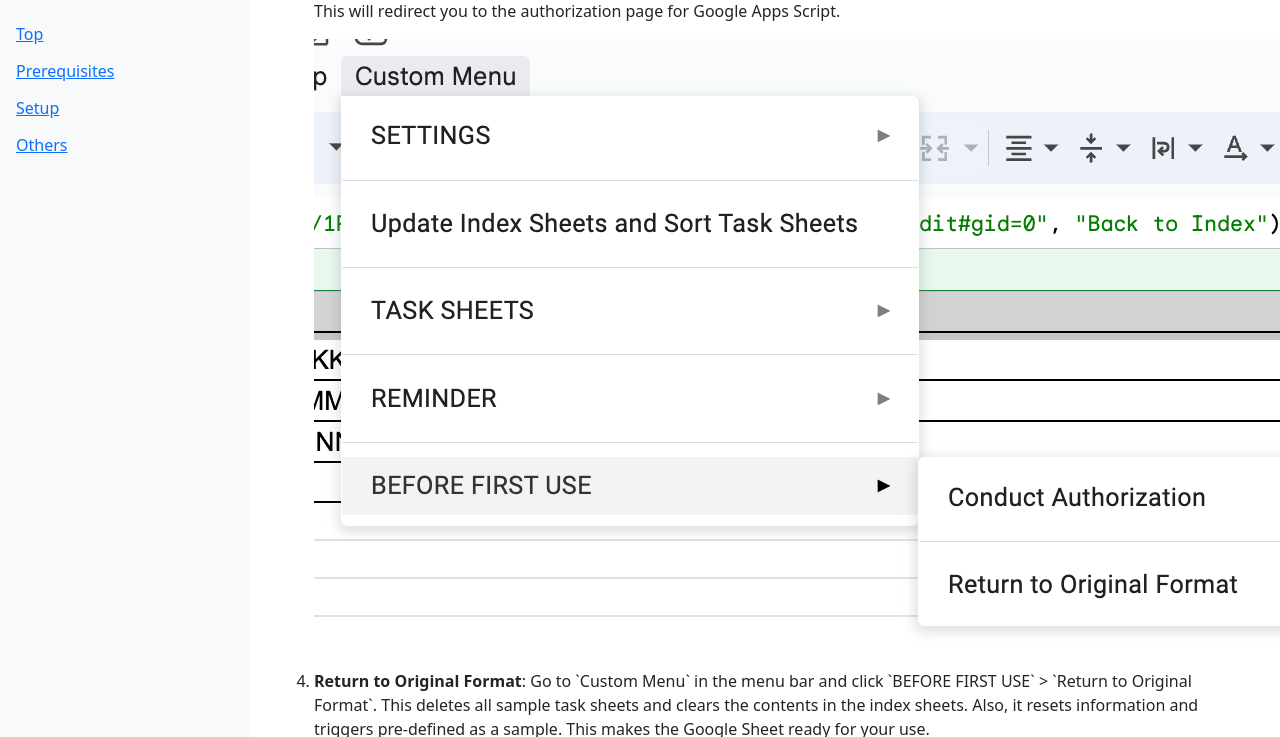
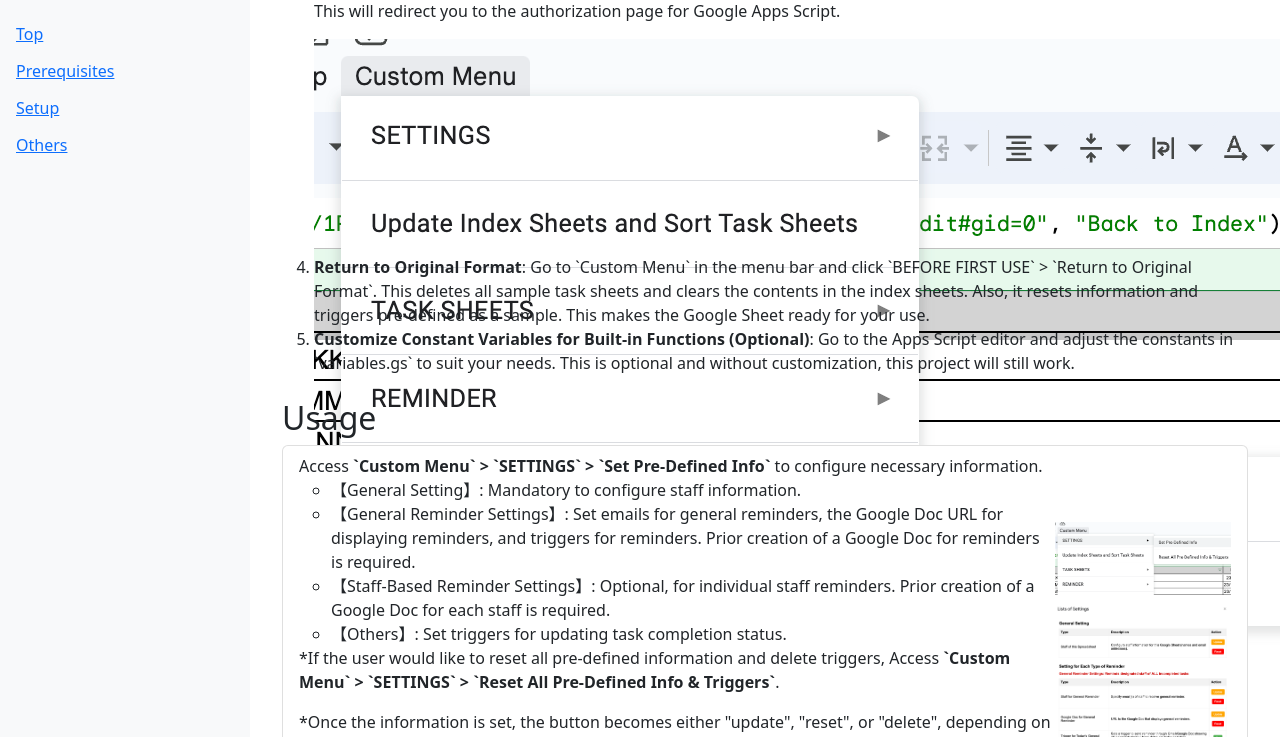
Before and after one commit to tsato21/sheet-tasker, a Jekyll site: the page built from docs/index.html, in a window 1280 px wide and 1400 px high, scrolled down 522 px. Shown: the top 737 px of the window. Built offline with Jekyll 4.4.1, drawn with Linux system fonts in a browser that asks for light colours; some of the changed text lies outside the part shown; grey boxes are pictures that could not be loaded.

Commit message:
Update github page

```diff
--- a/docs/assets/css/style.css
+++ b/docs/assets/css/style.css
@@ -10,7 +10,7 @@
 
 .resize-image {
   width: 350px;
-  height: auto;
+  height: 200px;
 }
 
 #table-of-contents {
--- a/docs/index.html
+++ b/docs/index.html
@@ -40,9 +40,6 @@
       </li>
       <li>
         <strong>Return to Original Format</strong>: Go to `Custom Menu` in the menu bar and click `BEFORE FIRST USE` > `Return to Original Format`. This deletes all sample task sheets and clears the contents in the index sheets. Also, it resets information and triggers pre-defined as a sample. This makes the Google Sheet ready for your use.
-        <div class="resize-image my-3">
-          <img src="assets/images/return-original.png" alt="return-original">
-        </div>
       </li>
       <li>
         <strong>Customize Constant Variables for Built-in Functions (Optional)</strong>: Go to the Apps Script editor and adjust the constants in `variables.gs` to suit your needs. This is optional and without customization, this project will still work.
@@ -64,31 +61,41 @@
             <p>*If the user would like to reset all pre-defined information and delete triggers, Access <strong>`Custom Menu` > `SETTINGS` > `Reset All Pre-Defined Info & Triggers`</strong>.</p>
             <p>*Once the information is set, the button becomes either "update", "reset", or "delete", depending on type of the pre-set information.</p>
           </div>
-          <img src="path/to/setup-image-1.png" alt="Setup Image 1" class="img-fluid mt-2">
-          <img src="path/to/setup-image-2.png" alt="Setup Image 2" class="img-fluid mt-2">
+          <div class="resize-image my-3">
+            <img src="assets/images/setup-image-1.png" alt="Setup Image 1" class="img-fluid mt-2">
+            <img src="assets/images/setup-image-2.png" alt="Setup Image 2" class="img-fluid mt-2">
+        </div>
         </div>
       </li>
       <li class="list-group-item">
         Create task sheets and enter to-do items.
         <ul>
-          <li>Create new task sheets via <strong>`Custom Menu` > `TASK SHEETS` > `Create a New Task Sheet`</strong>.</li>
+          <li>Create new task sheets via <strong>`Custom Menu` > `TASK SHEETS` > `Create a New Task Sheet`</strong>. This enables the sheet to be created with designated format (row and column design, data validation, and making only designated users editable).</li>
           <li>Assign tasks to specific staff members using the dropdown in the task sheet.</li>
-          <li>Optionally, test reminder functionalities via <strong>Custom Menu > REMINDER</strong>.</li>
+          <p>If the user wants to modify editors of the sheet (staff in charge of the task sheet), they can modify it by `Custom Menu` > `TASK SHEETS` > `Modify Editors of the Current Sheet`.</p>
+          <li>Optionally, test reminder functionalities via <strong>Custom Menu > REMINDER</strong>. Befor the use of this feature, please set up necessary information in 'SETTING'.</li>
         </ul>
-        <img src="path/to/task-sheet-creation.png" alt="Task Sheet Creation Image" class="img-fluid mt-2">
+        <div class="resize-image my-3"></div>
+          <img src="assets/images/task-sheet-creation.png" alt="Task Sheet Creation Image">
+        </div>
       </li>
 
       <li class="list-group-item">
         Update completion status for tasks.
         <p>Input "C" in the complete cell for completed tasks in the reminder Google Docs to reflect the changes automatically in the Google Spreadsheet.</p>
+        <div class="resize-image my-3"></div>
+          <img src="assets/images/update-complete.png" alt="update-complete">
+        </div>
       </li>
 
       <li class="list-group-item">
         Update Index Sheets and Sort Task Sheets.
-        <strong>`Custom Menu` > `Update Index Sheets and Sort Task Sheets`</strong> to update index sheets and sort all of the task sheets by the date ascending.</p>
-        <p>*Once all of the tasks listed in a specific sheet are completed, rename the task sheet with "Fin)" and update index sheets via
+        <strong>`Custom Menu` > `Update Index Sheets and Sort Task Sheets`</strong> to update index sheets (ongoing-task-index/ completed-task-index) and sort all of the task sheets by the date ascending.</p>
+        <p>*Once all of the tasks listed in a specific sheet are completed, rename the task sheet with "Fin)". These sheets will be automatically listed in `completed-task-index`. </p>
       </li>
-      <img src="path/to/update-index-sort-taskSh.png" alt="update-index-sort-taskSh" class="img-fluid mt-2">
+      <div class="resize-image my-3"></div>
+        <img src="assets/images/update-index.png" alt="update-index">
+      </div>
 
     </ol>
 
```
Also changed, not shown: docs/assets/images/update-complete.png (added), docs/assets/images/update-index.png (added).
